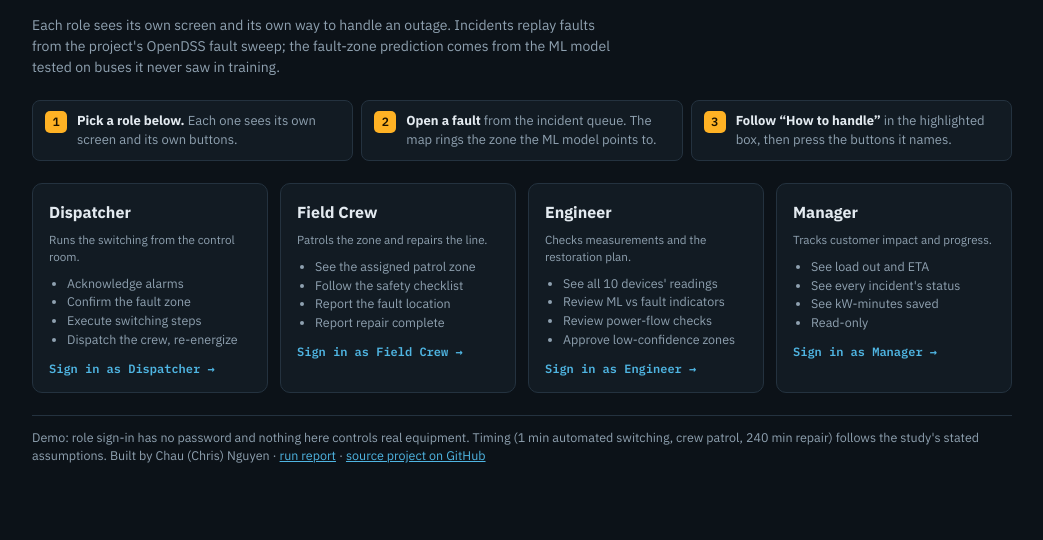
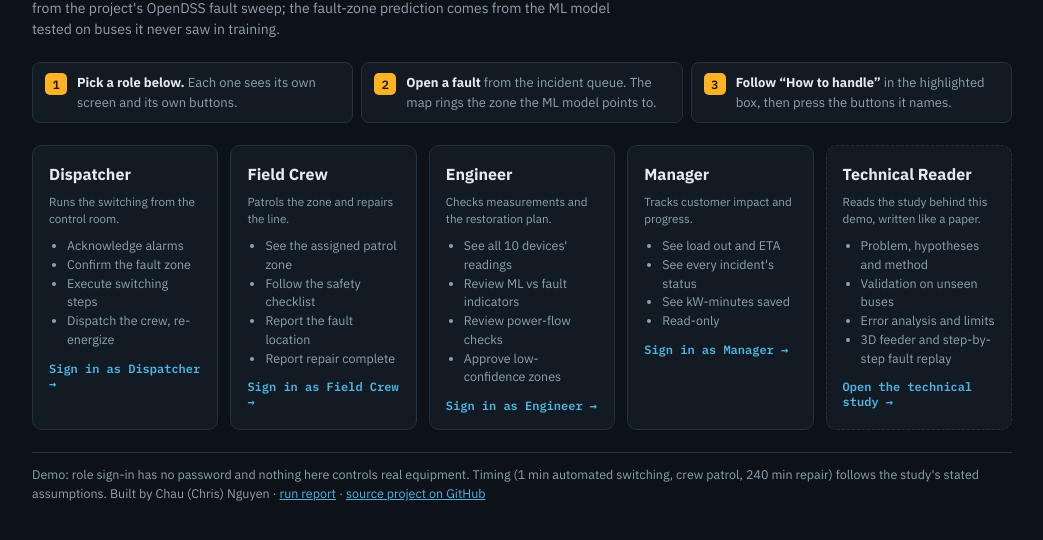
Before and after one commit to chau1912550/self-healing-feeder, a plain HTML site: page docs/monitor/index.html in a window 1280 px wide. Shown: the part 212-752 px from the top of the page, without its empty margins (118-1161 px from the left). Drawn offline with Linux system fonts and the light colour scheme.

Commit message:
Monitor: add a Technical Reader card that opens the technical study
The sign-in screen gets a fifth card next to the four roles. It is not a role in the
demo: it links to docs/study/, the paper-style page for readers with a technical
background. The card grid's minimum width drops from 210 to 180 px so five cards fit
on one row. docs/monitor/README.md says what the card is.

Co-Authored-By: Claude Fable 5.2 <noreply@anthropic.com>

```diff
--- a/docs/monitor/index.html
+++ b/docs/monitor/index.html
@@ -33,9 +33,10 @@ h1,h2,h3{margin:0;line-height:1.25}
 .lg .k{font:600 12px var(--m);color:var(--alarm);letter-spacing:.08em}
 .lg h1{font-size:clamp(26px,4vw,36px);font-weight:700}
 .lg p{color:var(--muted);max-width:70ch;margin:0}
-.roles{display:grid;grid-template-columns:repeat(auto-fit,minmax(210px,1fr));gap:12px}
+.roles{display:grid;grid-template-columns:repeat(auto-fit,minmax(180px,1fr));gap:12px}
 .rc{background:var(--panel);border:1px solid var(--rule);border-radius:10px;padding:16px;text-align:left;display:grid;gap:8px;align-content:start}
 .rc:hover{border-color:var(--accent)}
+a.rc-link{color:inherit;text-decoration:none;border-style:dashed}
 .rc b{font-size:16px}
 .rc small{color:var(--muted);line-height:1.45}
 .rc ul{margin:0;padding-left:18px;color:var(--muted);font-size:12.5px}
@@ -247,7 +248,9 @@ let D, G, ZONES, ZC, ZI, PARENT, REST, LEN = {};
 
 /* role cards */
 $("role-cards").innerHTML = Object.entries(ROLES).map(([k, r]) =>
-  `<button class="rc" data-role="${k}"><b>${r.name}</b><small>${r.blurb}</small><ul>${r.can.map(c => `<li>${c}</li>`).join("")}</ul><span class="go">Sign in as ${r.name} →</span></button>`).join("");
+  `<button class="rc" data-role="${k}"><b>${r.name}</b><small>${r.blurb}</small><ul>${r.can.map(c => `<li>${c}</li>`).join("")}</ul><span class="go">Sign in as ${r.name} →</span></button>`).join("")
+  /* fifth card: not a role in the demo, a link to the paper-style study page */
+  + `<a class="rc rc-link" href="../study/"><b>Technical Reader</b><small>Reads the study behind this demo, written like a paper.</small><ul><li>Problem, hypotheses and method</li><li>Validation on unseen buses</li><li>Error analysis and limits</li><li>3D feeder and step-by-step fault replay</li></ul><span class="go">Open the technical study →</span></a>`;
 
 fetch("data.json").then(r => r.json()).then(init).catch(() => {
   $("role-cards").insertAdjacentHTML("afterend", `<p class="err">Could not load data.json.</p>`);
```
Also changed, not shown: 1 other file.
